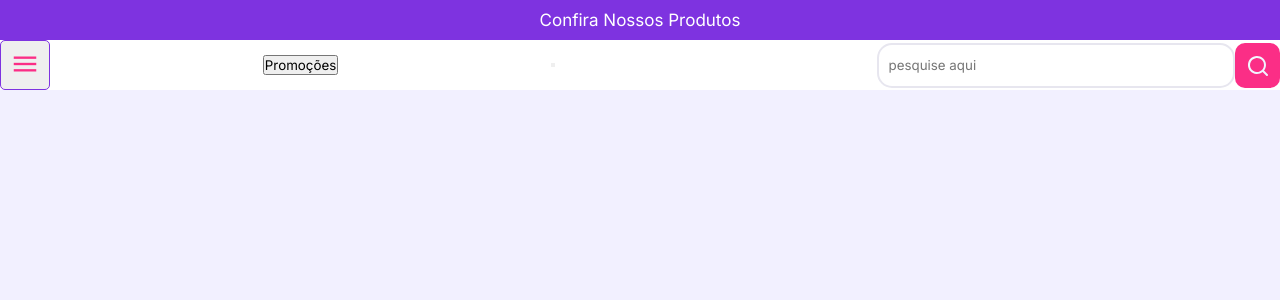
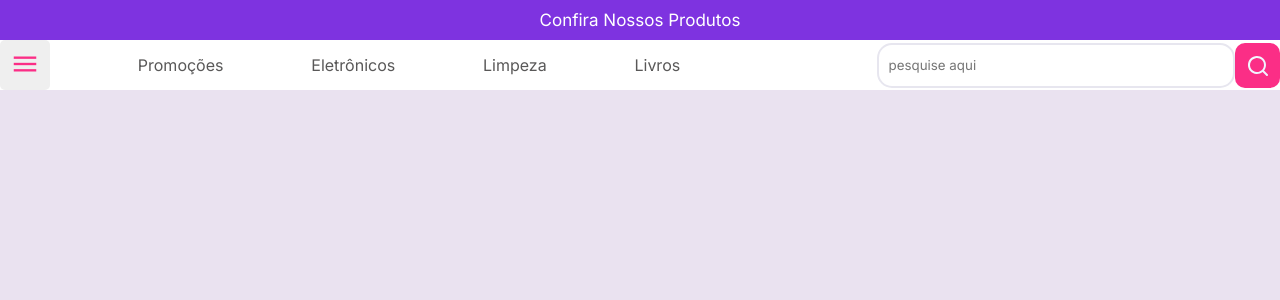
Before and after one commit to Rodrigow897/e-commerce-front, a React (Vite) app: page / in a window 1280 px wide. Shown: the top 300 px of the page. Built offline with nearby package versions, Linux system fonts and the light colour scheme.

Commit message:
feat: btn added to top

```diff
--- a/src/App.css
+++ b/src/App.css
@@ -8,7 +8,7 @@
 }
 
 body{
-  background-color: #F2F0FF;
+  background-color: #eae2f0;
   display: flex;
   justify-content: center;
 }
@@ -65,6 +65,20 @@ body{
   align-items: center;
   border: none;
 }
+.btn{
+  font-size: 16px;
+  color: rgb(89, 88, 88);
+  outline: none;
+  border: none;
+  background-color: white;
+  cursor: pointer;
+  transition: 0.2s ease;
+}
+
+.btn:hover{
+  transform: translateY(-4px);
+  box-shadow: 5px 8px 10px #E7E6EF;
+}
 
 .rotating-nav{
   position: relative;
@@ -72,7 +86,7 @@ body{
 }
 
 .nav-toggle {
-  border: 1px solid #7E33E0;
+  border: none;
   height: 50px;
   width: 50px;
   cursor: pointer;
@@ -83,7 +97,7 @@ body{
 
 .nav-toggle:hover {
   background:#7E33E0;
-  box-shadow: 5px 5px 10px #FB2E86, -5px -5px 10px #7E33E0;
+  box-shadow: 2px 2px 10px #582e8b, -2px -2px 10px #7E33E0;
   transform: translateY(-5px);
   color: white;
   border: none;
--- a/src/App.jsx
+++ b/src/App.jsx
@@ -28,11 +28,15 @@ function App() {
           <ul className="nav-items">
             <li><a href="#">Cadastrar Produtos</a></li>
             <li><a href="#">Ver todos os Produtos</a></li>
+            <li><a href="#">Cadastrar categorias</a></li>
           </ul>
         </nav>
 
         <button className='btn'>Promoções</button>
-        <button className='btn'></button>
+        <button className='btn'>Eletrônicos</button>
+        <button className='btn'>Limpeza</button>
+        <button className='btn'>Livros</button>
+
 
         <div id="input-box">
           <input id="input" type="text" placeholder="pesquise aqui" />
```
